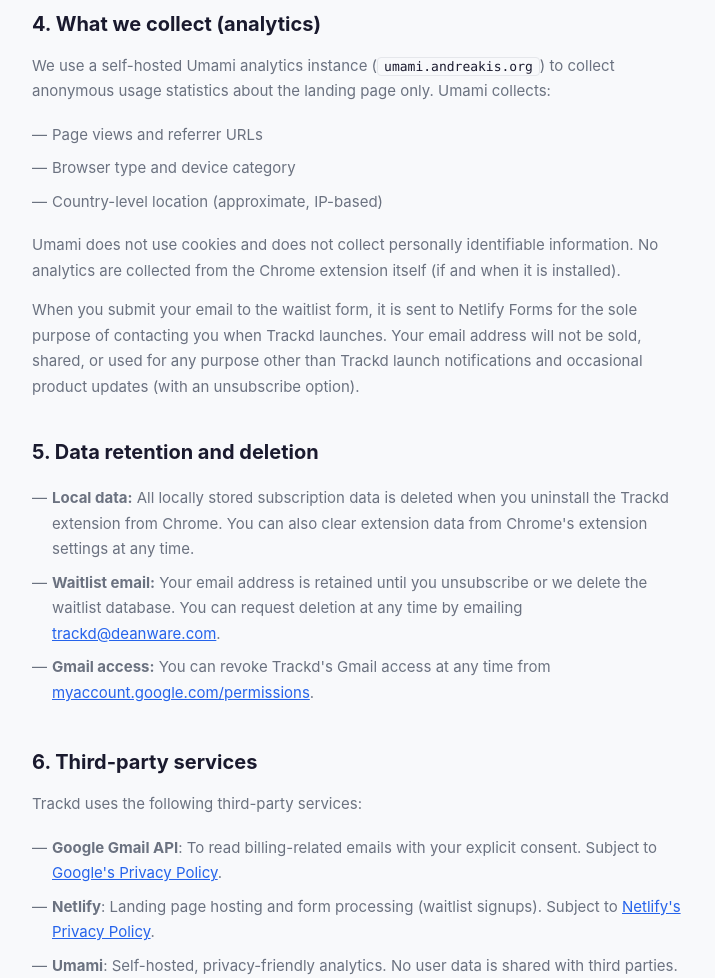
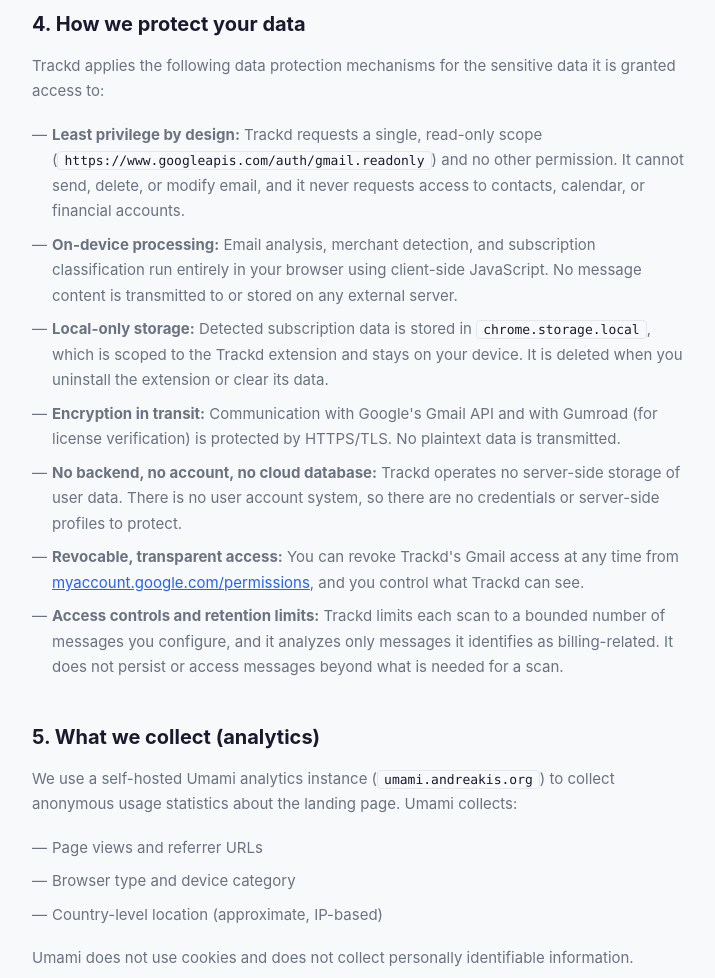
Before and after one commit to deanandreakis/trackd, a browser extension: page privacy-policy.html in a window 1280 px wide. Shown: the part 1480-2458 px from the top of the page, without its empty margins (282-997 px from the left). Drawn offline with Linux system fonts and the light colour scheme.

Commit message:
Privacy policy: add data-protection mechanisms section; accurately describe anonymous usage analytics in extension; add Gumroad license verification; renumber sections

```diff
--- a/privacy-policy.html
+++ b/privacy-policy.html
@@ -136,7 +136,7 @@
   <a href="/" class="nav-link">&larr; Back to Trackd</a>
 
   <h1>Privacy Policy</h1>
-  <p class="last-updated">Last updated: August 27, 2026</p>
+  <p class="last-updated">Last updated: September 12, 2026</p>
 
   <div class="highlight-box">
     <p><strong>In plain English:</strong> Trackd is built so your email data never leaves your browser. We don't upload, sell, or share your Gmail content. Subscription detection runs locally on your device. You can revoke access at any time. This policy spells out the details below.</p>
@@ -177,9 +177,23 @@
 
   <p>Trackd does not currently operate any cloud servers or databases that store user data. There is no backend API, no user account system, and no persistent connection to any server beyond the initial Gmail API call.</p>
 
-  <h2>4. What we collect (analytics)</h2>
+  <h2>4. How we protect your data</h2>
 
-  <p>We use a self-hosted Umami analytics instance (<code>umami.andreakis.org</code>) to collect anonymous usage statistics about the landing page only. Umami collects:</p>
+  <p>Trackd applies the following data protection mechanisms for the sensitive data it is granted access to:</p>
+
+  <ul>
+    <li><strong>Least privilege by design:</strong> Trackd requests a single, read-only scope (<code>https://www.googleapis.com/auth/gmail.readonly</code>) and no other permission. It cannot send, delete, or modify email, and it never requests access to contacts, calendar, or financial accounts.</li>
+    <li><strong>On-device processing:</strong> Email analysis, merchant detection, and subscription classification run entirely in your browser using client-side JavaScript. No message content is transmitted to or stored on any external server.</li>
+    <li><strong>Local-only storage:</strong> Detected subscription data is stored in <code>chrome.storage.local</code>, which is scoped to the Trackd extension and stays on your device. It is deleted when you uninstall the extension or clear its data.</li>
+    <li><strong>Encryption in transit:</strong> Communication with Google's Gmail API and with Gumroad (for license verification) is protected by HTTPS/TLS. No plaintext data is transmitted.</li>
+    <li><strong>No backend, no account, no cloud database:</strong> Trackd operates no server-side storage of user data. There is no user account system, so there are no credentials or server-side profiles to protect.</li>
+    <li><strong>Revocable, transparent access:</strong> You can revoke Trackd's Gmail access at any time from <a href="https://myaccount.google.com/permissions" style="color: var(--accent);" target="_blank">myaccount.google.com/permissions</a>, and you control what Trackd can see.</li>
+    <li><strong>Access controls and retention limits:</strong> Trackd limits each scan to a bounded number of messages you configure, and it analyzes only messages it identifies as billing-related. It does not persist or access messages beyond what is needed for a scan.</li>
+  </ul>
+
+  <h2>5. What we collect (analytics)</h2>
+
+  <p>We use a self-hosted Umami analytics instance (<code>umami.andreakis.org</code>) to collect anonymous usage statistics about the landing page. Umami collects:</p>
 
   <ul>
     <li>Page views and referrer URLs</li>
@@ -187,11 +201,13 @@
     <li>Country-level location (approximate, IP-based)</li>
   </ul>
 
-  <p>Umami does not use cookies and does not collect personally identifiable information. No analytics are collected from the Chrome extension itself (if and when it is installed).</p>
+  <p>Umami does not use cookies and does not collect personally identifiable information.</p>
+
+  <p>The Chrome extension also sends anonymized usage events (for example, that a scan ran or that a subscription was confirmed) to the same self-hosted Umami instance. These events contain only usage statistics (such as the event type and a randomly generated session identifier) and never include email content, message metadata, subscription data, or any personally identifiable information. No email content or subscription data is ever transmitted to analytics.</p>
 
   <p>When you submit your email to the waitlist form, it is sent to Netlify Forms for the sole purpose of contacting you when Trackd launches. Your email address will not be sold, shared, or used for any purpose other than Trackd launch notifications and occasional product updates (with an unsubscribe option).</p>
 
-  <h2>5. Data retention and deletion</h2>
+  <h2>6. Data retention and deletion</h2>
 
   <ul>
     <li><strong>Local data:</strong> All locally stored subscription data is deleted when you uninstall the Trackd extension from Chrome. You can also clear extension data from Chrome's extension settings at any time.</li>
@@ -199,7 +215,7 @@
     <li><strong>Gmail access:</strong> You can revoke Trackd's Gmail access at any time from <a href="https://myaccount.google.com/permissions" style="color: var(--accent);" target="_blank">myaccount.google.com/permissions</a>.</li>
   </ul>
 
-  <h2>6. Third-party services</h2>
+  <h2>7. Third-party services</h2>
 
   <p>Trackd uses the following third-party services:</p>
 
@@ -209,7 +225,7 @@
     <li><strong>Umami</strong>: Self-hosted, privacy-friendly analytics. No user data is shared with third parties.</li>
   </ul>
 
-  <h2>7. Chrome Web Store compliance</h2>
+  <h2>8. Chrome Web Store compliance</h2>
 
   <p>Trackd complies with Google's <a href="https://developer.chrome.com/docs/webstore/program-policies/" style="color: var(--accent);">Chrome Web Store Program Policies</a>, including the User Data Privacy requirements. Specifically:</p>
 
@@ -221,11 +237,11 @@
     <li>Users can revoke access and delete data as described above</li>
   </ul>
 
-  <h2>8. Changes to this policy</h2>
+  <h2>9. Changes to this policy</h2>
 
   <p>If this policy changes materially, we will update the "Last updated" date at the top and notify waitlist members by email. We will never reduce your privacy rights without explicit consent.</p>
 
-  <h2>9. Contact</h2>
+  <h2>10. Contact</h2>
 
   <p>Questions about this policy? Reach out:</p>
   <p>
```
